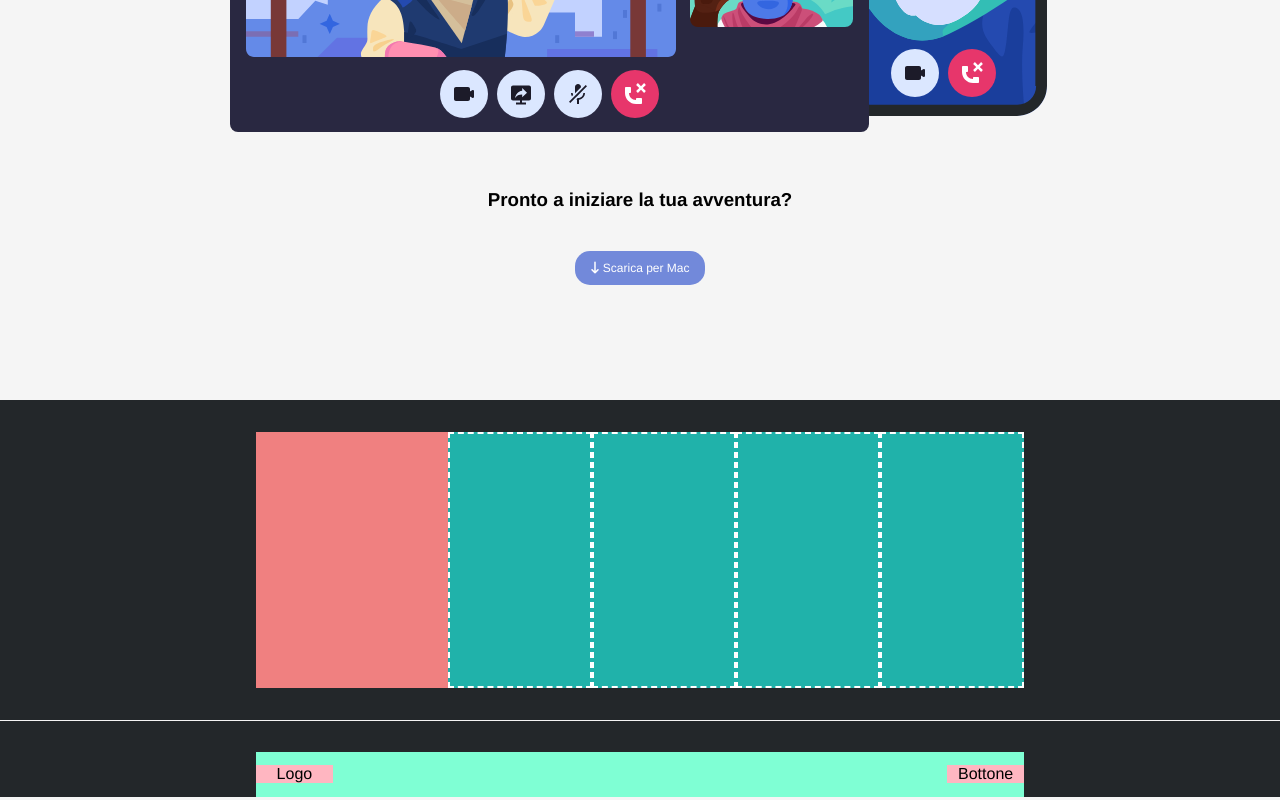
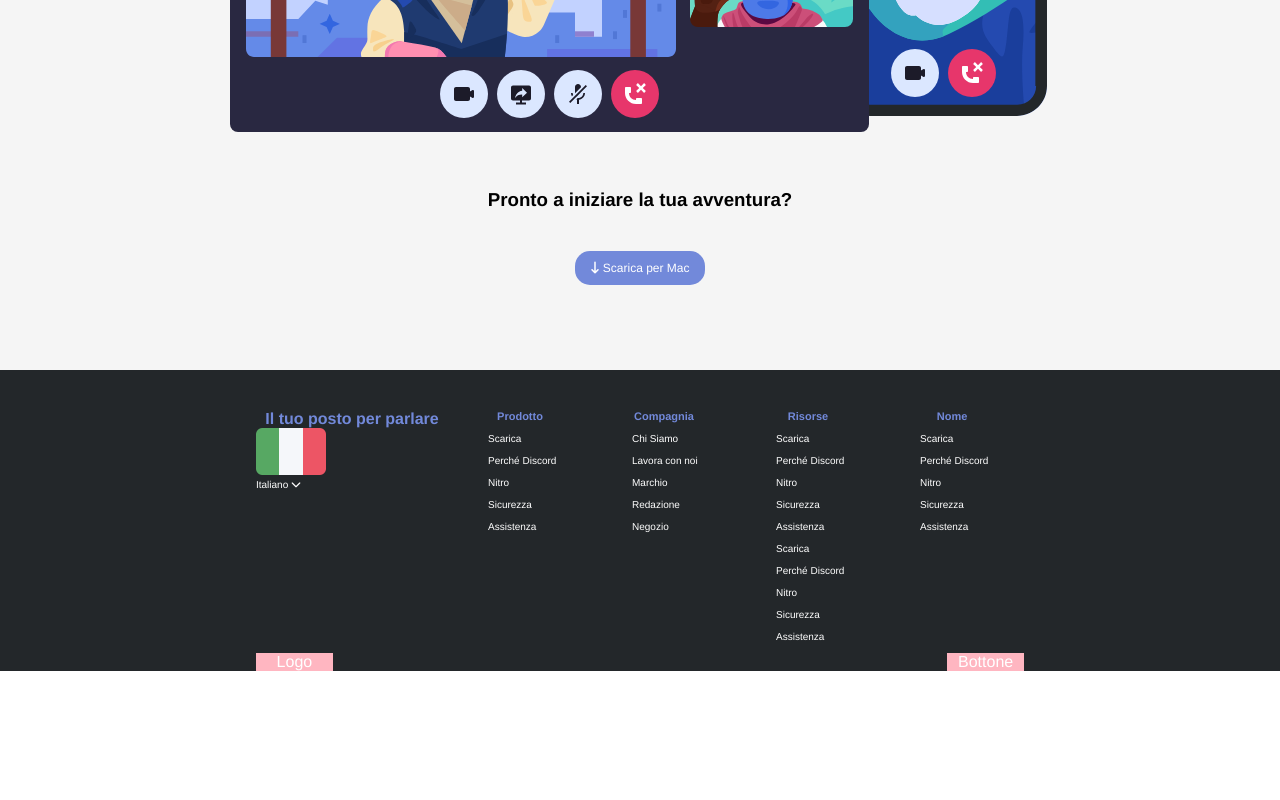
Before and after one commit to MatteoSanson/htmlcss-discord, a plain HTML site: page index.html in a window 1280 px wide. Shown: the part 2607-3407 px from the top of the page. After the commit the page ends 3278 px from the top, so only its background shows below. Drawn offline with Linux system fonts and the light colour scheme.

Commit message:
feat: update footer naviga

```diff
--- a/css/style.css
+++ b/css/style.css
@@ -150,7 +150,7 @@ h2 {
     display: flex;
     flex-direction: column;
     align-items: center;
-    margin-bottom: 100px;
+    margin-bottom: 70px;
 }
 
 .violet {
@@ -179,8 +179,7 @@ h2 {
 
 /* +++++ FOOTER NAVIGA +++++ */
 footer {
-    background-color: #f5f5f5;
-    height: 400px;
+    background-color: #23272a;
 }
 
 .riga-scura {
@@ -188,9 +187,7 @@ footer {
     justify-content: center;
     background-color: #23272a;
     width: 100%;
-    height: 80%;
     align-items: center;
-    margin-bottom: 1px;
 }
 
 .container-scuro {
@@ -199,22 +196,44 @@ footer {
     align-items: stretch;
     width: 60%;
     height: 80%;
+    margin-top: 40px;
 }
 
 .left-scuro {
     width: 25%;
-    background-color: #f08080;
+}
+
+h4, h5 {
+    color: #7289da;
+    text-align: center;
+}
+
+.footer-piccolo {
+    color: white;
+    font-size:10px;
 }
 
 .right-scuro {
     flex-grow: 2;
-    background-color: #20b2aa;
+    color: white;
+    font-size: 8px;
     align-items: stretch;
 }
 
+h5 {
+    font-size: 11px;
+}
+
 .sezione {
-    border: 2px dashed white;
     width: calc(100% / 4);
+}
+
+ul {
+    list-style: none;
+}
+
+ul > a {
+    font-size: 10px;
 }
 /* +++++ /FOOTER NAVIGA +++++ */
 
@@ -233,7 +252,7 @@ footer {
 .info-chiusura {
     width: 60%;
     height: 60%;
-    background-color: #7fffd4;
+    color: white;
     display: flex;
     justify-content: space-between;
     align-items: center;
--- a/index.html
+++ b/index.html
@@ -1,12 +1,12 @@
 <!DOCTYPE html>
-<html lang="en">
+<html lang="it">
 <head>
     <meta charset="UTF-8">
     <meta http-equiv="X-UA-Compatible" content="IE=edge">
     <meta name="viewport" content="width=device-width, initial-scale=1.0">
 
     <!-- FONT AWESOME  -->
-    <link rel="stylesheet" href="https://cdnjs.cloudflare.com/ajax/libs/font-awesome/6.4.2/css/all.min.css" integrity="sha512-z3gLpd7yknf1YoNbCzqRKc4qyor8gaKU1qmn+CShxbuBusANI9QpRohGBreCFkKxLhei6S9CQXFEbbKuqLg0DA==" crossorigin="anonymous" referrerpolicy="no-referrer" />
+    <link rel="stylesheet" href="https://cdnjs.cloudflare.com/ajax/libs/font-awesome/6.4.2/css/all.min.css" integrity="sha512-z3gLpd7yknf1YoNbCzqRKc4qyor8gaKU1qmn+CShxbuBusANI9QpRohGBreCFkKxLhei6S9CQXFEbbKuqLg0DA==" crossorigin="anonymous" referrerpolicy="no-referrer">
     <!-- /FONT AWESOME  -->
 
     <!-- MY CSS  -->
@@ -138,12 +138,57 @@
         <!-- FOOTER NAVIGA  -->
         <div class="riga-scura">
             <div class="container-scuro">
-                <div class="col left-scuro"></div>
+                <div class="col left-scuro">
+                    <h4>Il tuo posto per parlare</h4>
+                    <img src="img/ita.png" alt="italia flag">
+                    <p class="footer-piccolo">Italiano <i class="fa-solid fa-chevron-down"></i></p>
+                </div>
                 <div class="col right-scuro">
-                    <div class="sezione"></div>
-                    <div class="sezione"></div>
-                    <div class="sezione"></div>
-                    <div class="sezione"></div>
+                    <div class="sezione">
+                        <h5>Prodotto</h5>
+                        <ul>
+                            <a href="#"><li>Scarica</li></a>
+                            <a href="#"><li>Perché Discord</li></a>
+                            <a href="#"><li>Nitro</li></a>
+                            <a href="#"><li>Sicurezza</li></a>
+                            <a href="#"><li>Assistenza</li></a>
+                        </ul>
+                    </div>
+                    <div class="sezione">
+                        <h5>Compagnia</h5>
+                        <ul>
+                            <a href="#"><li>Chi Siamo</li></a>
+                            <a href="#"><li>Lavora con noi</li></a>
+                            <a href="#"><li>Marchio</li></a>
+                            <a href="#"><li>Redazione</li></a>
+                            <a href="#"><li>Negozio</li></a>
+                        </ul>
+                    </div>
+                    <div class="sezione">
+                        <h5>Risorse</h5>
+                        <ul>
+                            <a href="#"><li>Scarica</li></a>
+                            <a href="#"><li>Perché Discord</li></a>
+                            <a href="#"><li>Nitro</li></a>
+                            <a href="#"><li>Sicurezza</li></a>
+                            <a href="#"><li>Assistenza</li></a>
+                            <a href="#"><li>Scarica</li></a>
+                            <a href="#"><li>Perché Discord</li></a>
+                            <a href="#"><li>Nitro</li></a>
+                            <a href="#"><li>Sicurezza</li></a>
+                            <a href="#"><li>Assistenza</li></a>
+                        </ul>
+                    </div>
+                    <div class="sezione">
+                        <h5>Nome</h5>
+                        <ul>
+                            <a href="#"><li>Scarica</li></a>
+                            <a href="#"><li>Perché Discord</li></a>
+                            <a href="#"><li>Nitro</li></a>
+                            <a href="#"><li>Sicurezza</li></a>
+                            <a href="#"><li>Assistenza</li></a>
+                        </ul>
+                    </div>
                 </div>
             </div>
         </div>
```
